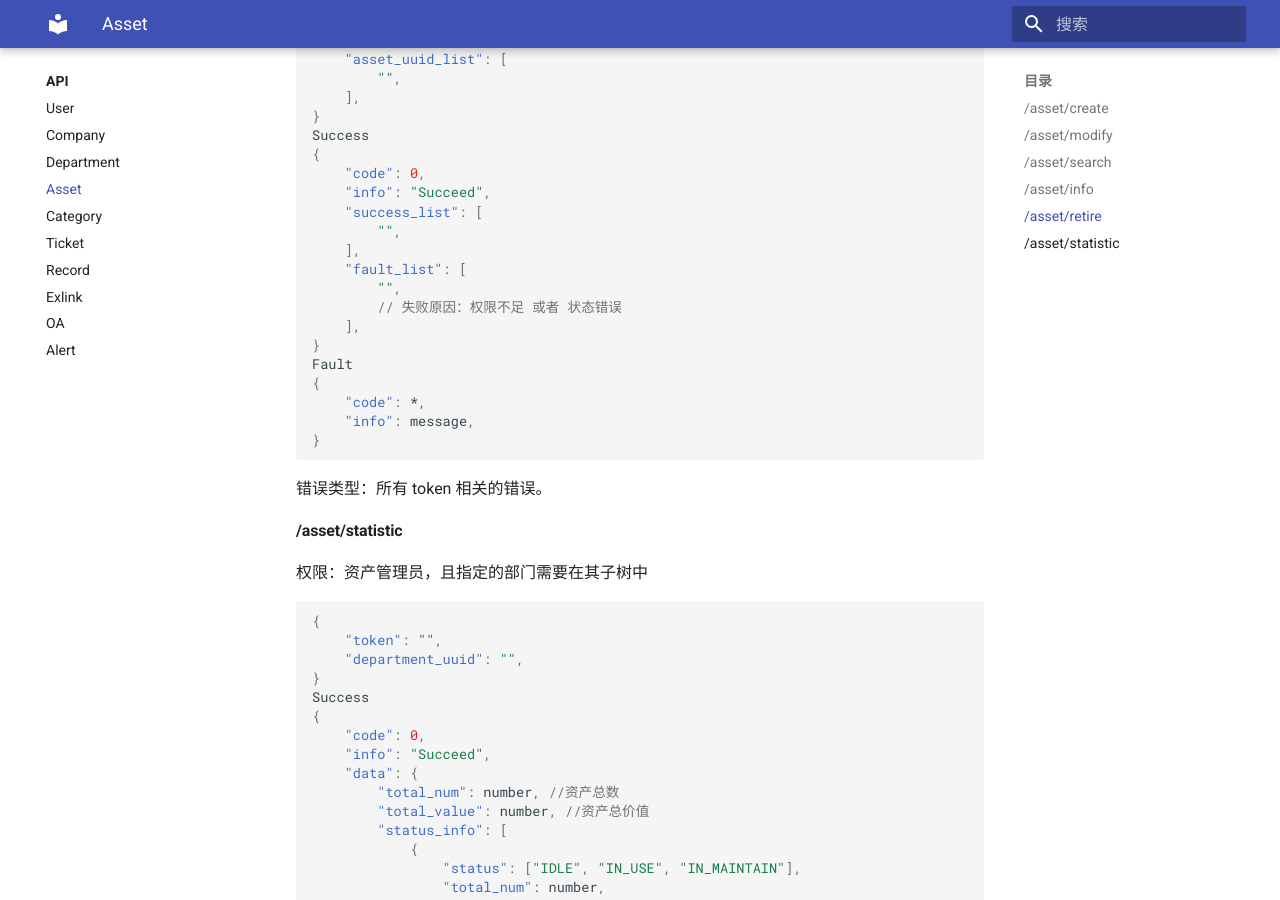
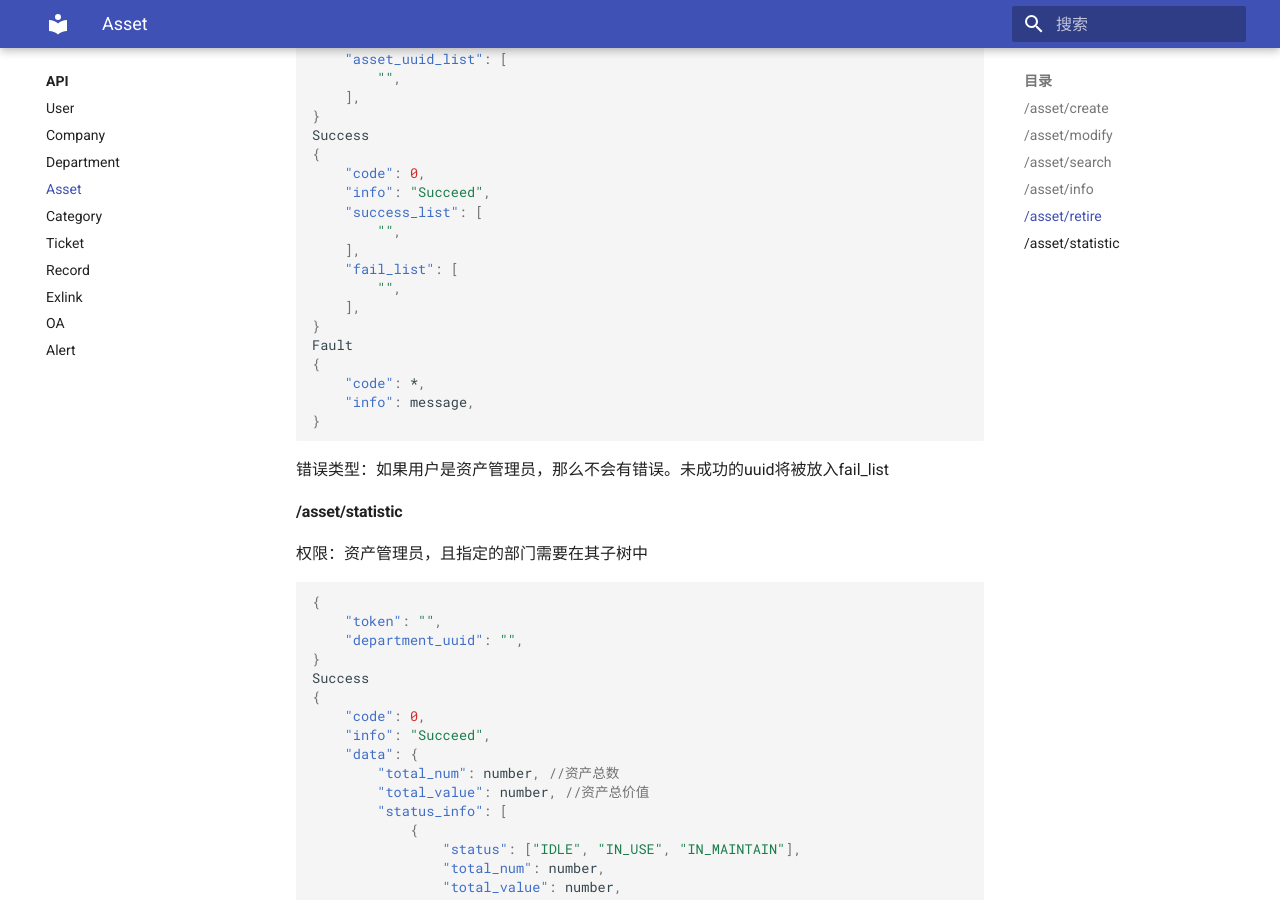
Before and after one commit to kuritas/asseta-docs, an MkDocs documentation site: the page built from docs/API/asset.md, in a window 1280 px wide and 900 px high, scrolled down 4741 px. Built offline with MkDocs 1.6.1 and Material for MkDocs 9.7.7, drawn with Linux system fonts in a browser that asks for light colours.

Commit message:
fix: asset_retire

````diff
--- a/docs/API/asset.md
+++ b/docs/API/asset.md
@@ -240,9 +240,8 @@ Success
     "success_list": [
         "",
     ],
-    "fault_list": [
+    "fail_list": [
         "",
-        // 失败原因：权限不足 或者 状态错误
     ],
 }
 Fault
@@ -252,7 +251,7 @@ Fault
 }
 ```
 
-错误类型：所有 token 相关的错误。
+错误类型：如果用户是资产管理员，那么不会有错误。未成功的uuid将被放入fail_list
 
 #### /asset/statistic
 
````
